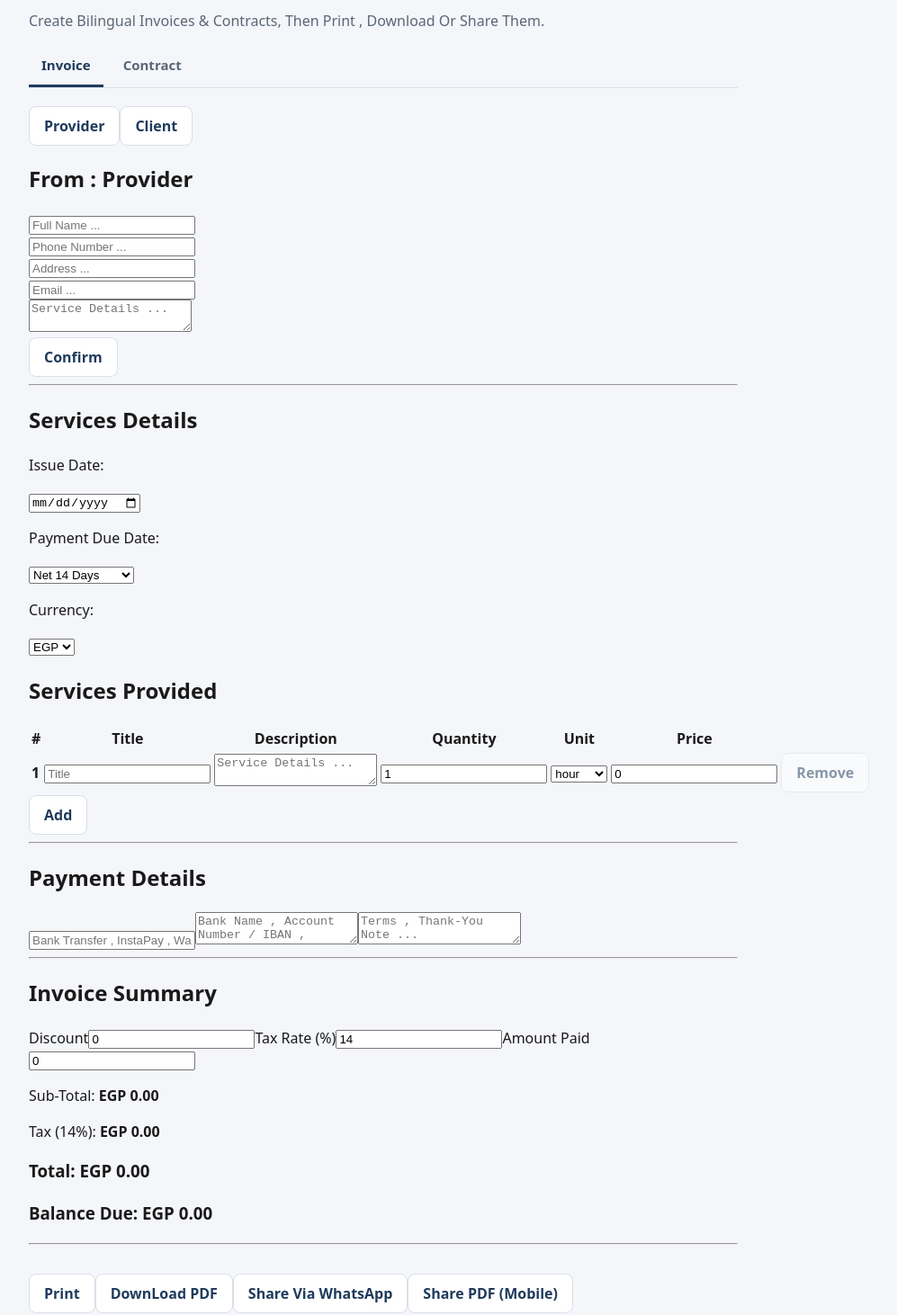
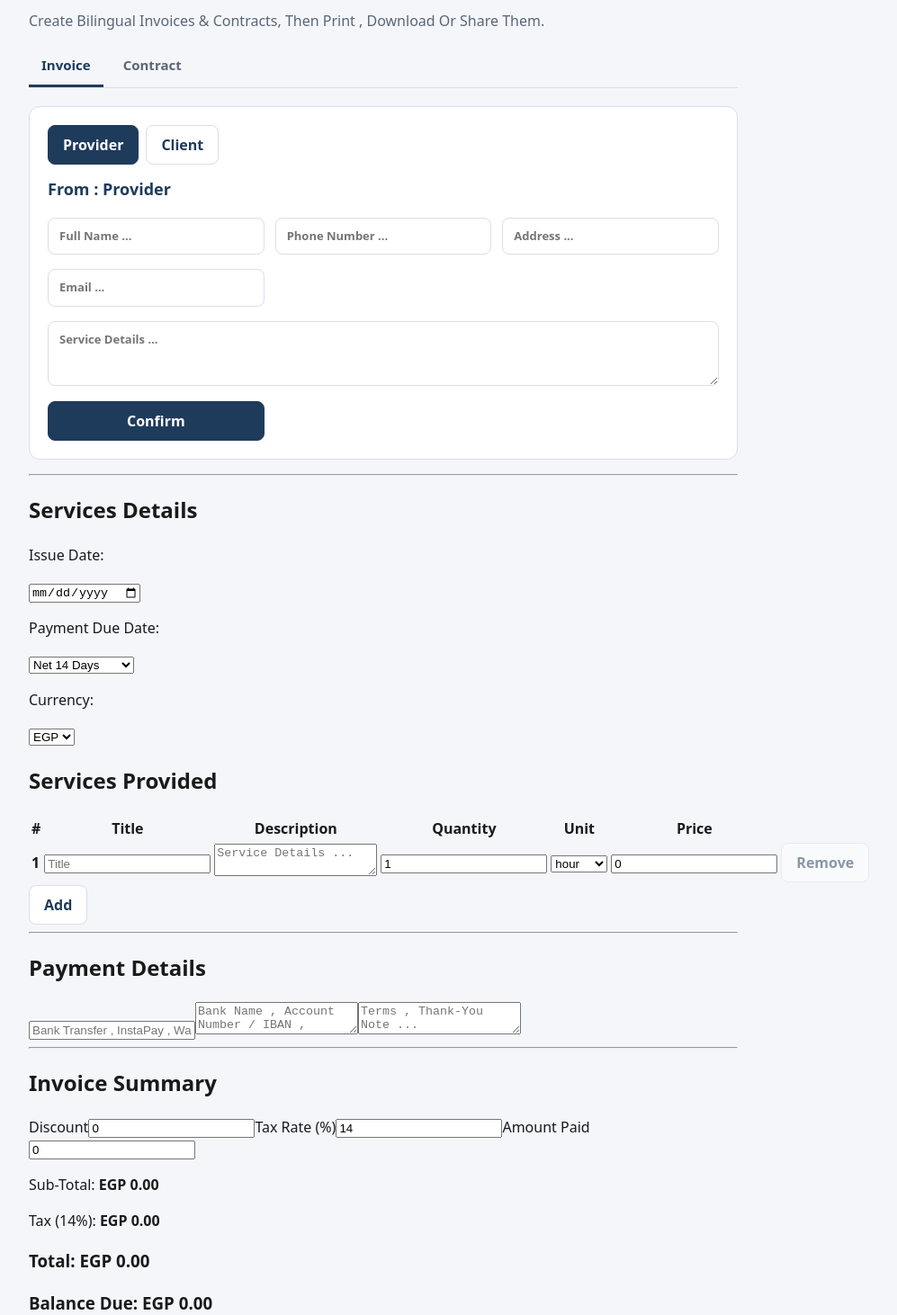
Before and after one commit to Fergany1/Bilingual-Invoice-Contract-Generator, a React (Vite) app: page / in a window 1280 px wide. Shown: the part 60-1522 px from the top of the page at 90% size, without its empty margins (214-1211 px from the left). Built offline with nearby package versions, Linux system fonts and the light colour scheme.

Commit message:
styling: service details , payment details

```diff
--- a/src/Components/InvoiceForm/ClientSelect.jsx
+++ b/src/Components/InvoiceForm/ClientSelect.jsx
@@ -17,10 +17,10 @@ const ProviderForm = ({ onConfirm}) => {
 
 
     return (
-        <div>
+        <div className="provider-from">
 
             <form
-            className="provider-form"
+            className="fields"
             onSubmit={handleConfirm}>
                 <h2>From : Provider</h2>
                 <div>
@@ -76,7 +76,7 @@ const ProviderForm = ({ onConfirm}) => {
                         placeholder="Service Details ..."></textarea>
                     </label>
                 </div>
-                <button type="submit">Confirm </button>
+                <button className="primary" type="submit">Confirm </button>
             </form>
 
         </div>
@@ -99,8 +99,8 @@ const ClientForm = ({ onConfirm }) => {
     }
 
     return (
-        <div>
-            <form onSubmit={handleConfirm}>
+        <div className="fields">
+            <form className="primary" onSubmit={handleConfirm}>
                 <h2>Bill To : Client</h2>
 
                 <div>
@@ -180,17 +180,16 @@ export default function ClientSelect() {
     const [ user , setUser ] = useState('Provider')
 
     return (
-        <div>
-                <button type="button" onClick={() => setUser('Provider')}>Provider</button>
-                <button type="button" onClick={() => setUser('Client')}>Client</button>
+        <div className="card">
+            <div className="seg">
+                <button type="button" className={user === 'Provider' ? 'primary' : ''} onClick={() => setUser('Provider')}>Provider</button>
+                <button type="button" className={user === 'Client' ? 'primary' : ''} onClick={() => setUser('Client')}>Client</button>
+            </div>
             {/* Conditional Rendering For Client & Provider */}
             {user === 'Provider' ? (
             <ProviderForm onConfirm={() => setUser('Client')}/>
             ) : (
-
             <ClientForm onConfirm={() => console.log("All identity data confirmed! Ready to build document.")}/>
-
-
             )}
         </div>
 
--- a/src/Components/Shared/DocumentActions.jsx
+++ b/src/Components/Shared/DocumentActions.jsx
@@ -51,19 +51,21 @@ export function DocumentActions({buildMessage , targetRef , fileName ,validate})
     };
 
     return(
-        <div>
-            <button type="button" onClick={guard(() => window.print())}>Print</button>
-            <button type="button" onClick={guard(download)}>DownLoad PDF</button>
-            <button type="button" onClick={guard(() => setShowPicker(true))}>Share Via WhatsApp</button>
-            <button type="button" onClick={guard(shareFile)}>Share PDF (Mobile)</button>
+        <>
+            <div className="actions">
+                <button type="button" className="primary" onClick={guard(() => window.print())}>Print</button>
+                <button type="button" onClick={guard(download)}>DownLoad PDF</button>
+                <button type="button" onClick={guard(() => setShowPicker(true))}>Share Via WhatsApp</button>
+                <button type="button" onClick={guard(shareFile)}>Share PDF (Mobile)</button>
+            </div>
 
-            {showPicker && <SharePicker onPick={pick} onClose={() => setShowPicker(false)} />}
-            {errors.length > 0 &&
-            <ul>
+            {errors.length > 0 && (
+                <ul>
                 {errors.map((e) => <li key={e}>
                     {e}
                 </li>)}
-            </ul>}
-        </div>
+            </ul>)}
+            {showPicker && <SharePicker onPick={pick} onClose={() => setShowPicker(false)} />}
+        </>
     )
 }
--- a/src/Components/Shared/SharePicker.jsx
+++ b/src/Components/Shared/SharePicker.jsx
@@ -4,7 +4,7 @@ export function SharePicker({ onPick , onClose }) {
     const { clients } = useClients();
 
     return (
-        <div>
+        <div className="picker card">
             <h3>Send to....</h3>
             {clients.length === 0 && <p>No Saved Clients Yet.</p>}
             <ul>
```
Lines whose indentation alone changed are shown as unchanged.
